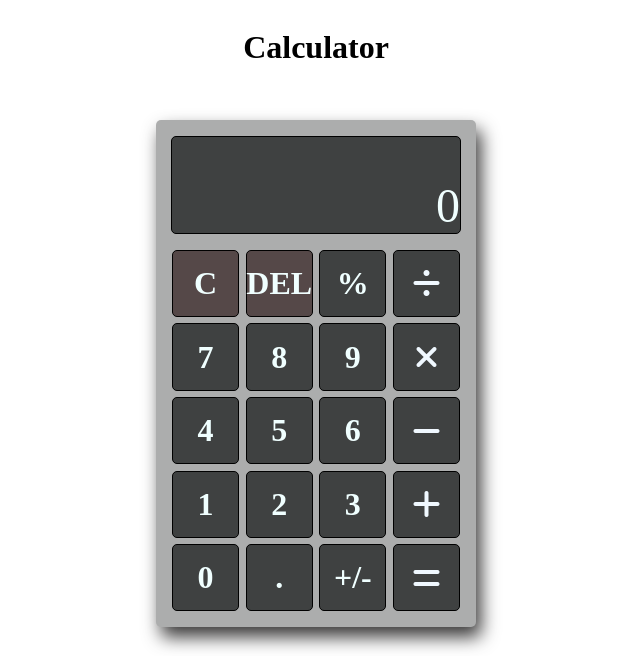
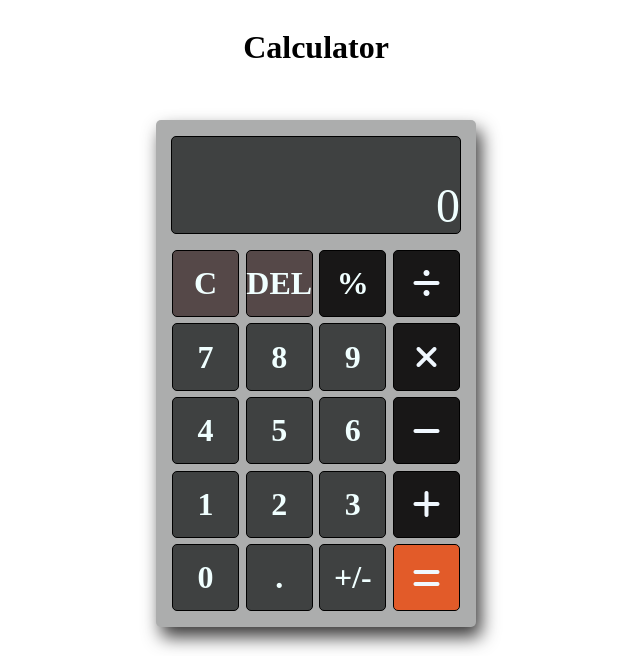
Before and after one commit to FreemindNation/calculator, a plain HTML site: page index.html in a window 1280 px wide. Shown: the top 656 px of the page, without its empty margins (324-964 px from the left). Drawn offline with Linux system fonts and the light colour scheme.

Commit message:
Edit calculator.js index.html style.css

```diff
--- a/calculator.js
+++ b/calculator.js
@@ -2,6 +2,7 @@ const add = (num1, num2) => (num1 + num2);
 const subtract = (num1, num2) => (num1 - num2);
 const multiply = (num1, num2) => (num1 * num2);
 const divide = (num1, num2) => (num1 / num2);
+const modulo = (num1, num2) => (num1 % num2);
 
 let firstNumber;
 let operator;
@@ -19,6 +20,9 @@ const operate = (firstNumber, secondNumber, operator) => {
     }
     else if(operator === "/") {
         return divide(firstNumber, secondNumber)
+    }
+    else if(operator === "%") {
+        return modulo(firstNumber, secondNumber)
     }
 }
 
@@ -71,6 +75,9 @@ opposite.addEventListener("click", ()=> {
     display.textContent = display.textContent * -1;
 })
 
+operators.forEach(currOpp => currOpp.addEventListener("click", ()=> {
+
+}))
 
 
 // const nine = document.querySelector("#9");
--- a/index.html
+++ b/index.html
@@ -19,7 +19,7 @@
         <div class="container">
             <div class="box key-clear" id="clear">C</div>
             <div class="box key-clear" id="back-space">DEL</div>
-            <div class="box " id=" modulo">%</div>
+            <div class="box operator" id=" modulo">%</div>
             <div class="box operator" id="divide" data-action="divide"><i class="fas fa-divide" style="color: aliceblue; font-size: 32px;"></i></div>
             <div class="box digit" id="7">7</div>
             <div class="box digit" id="8">8</div>
@@ -36,7 +36,7 @@
             <div class="box digit" id="0">0</div>
             <div class="box " id="decimal">.</div>
             <div class="box " id="opposite">+/-</div>
-            <div class="box result" id="equal"><i class="fas fa-equals" style="color: aliceblue; font-size: 32px;"></i></div>
+            <div class="box equals" id="equal"><i class="fas fa-equals" style="color: aliceblue; font-size: 32px;"></i></div>
         </div>
     </div>
     <footer>Copyright &copy; 2023 FreemindNation <i class="fa fa-github" style="font-size: 36px;"></i> </footer>
--- a/style.css
+++ b/style.css
@@ -34,6 +34,7 @@ body {
 
 .box {
     display: flex;
+    flex-direction: row;
     justify-content: center;
     align-items: center;
     font-size: 32px;
@@ -74,12 +75,14 @@ body {
     color: azure;
 }
 
-.key-operator {
-    background-color: rgb(120, 124, 124);;
+.operator {
+    background-color: rgb(24, 23, 23);;
 }
 
-.key-equals {
+.equals {
     background-color: rgb(226, 91, 41);
+    height: 10.4%;
+    /* flex: auto; */
 }
 
 .key-clear {
```
